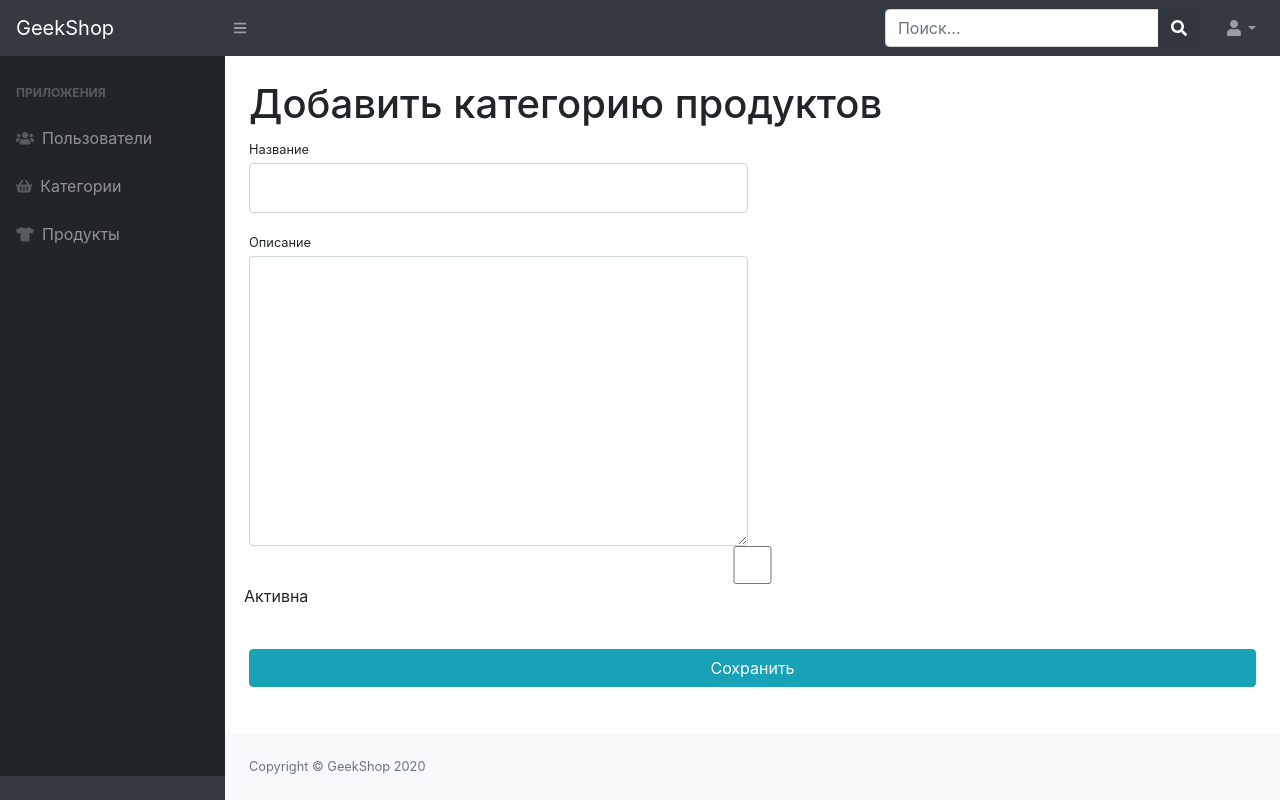
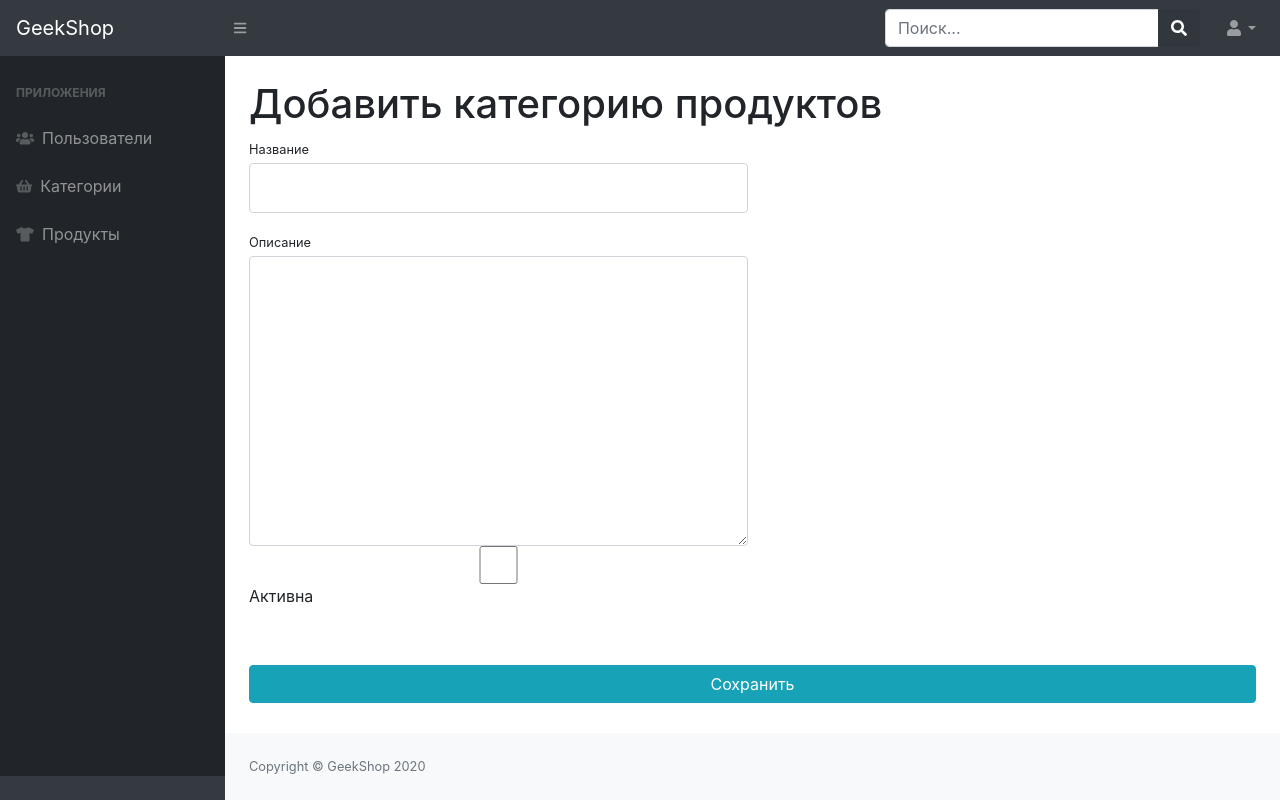
Before and after one commit to Shorokhov-A/geekshop-server, a Django app: page /admins/categories/create/ in a window 1280 px wide. Run offline with Django 3.2, Linux system fonts and the light colour scheme; the visitor is signed in with stand-in values (Sample User, id 1); parts of the project's set-up code (start-up, migrations or seed data) failed here and were passed over; some libraries are stand-ins or nearby versions.

Commit message:
edited admin-categories-create.html

```diff
--- a/admins/templates/admins/admin-categories-create.html
+++ b/admins/templates/admins/admin-categories-create.html
@@ -21,8 +21,12 @@
                     </div>
                 </div>
                 <div class="form-row">
-                    {{ form.is_active }}
-                    <label class="vCheckboxLabel" for="form.is_active.id_for_label">Активна</label>
+                    <div class="col-lg-6">
+                        <div class="form-group">
+                            {{ form.is_active }}
+                            <label class="vCheckboxLabel" for="form.is_active.id_for_label">Активна</label>
+                        </div>
+                    </div>
                 </div>
                 <div class="form-row">
                     <div class="col-lg-12" style="margin-top: 33px;">
```
